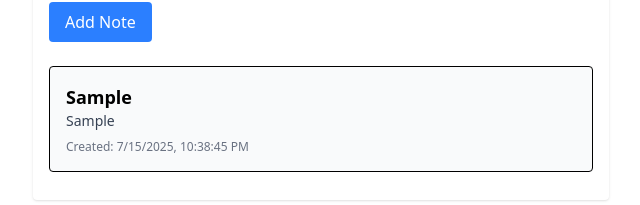
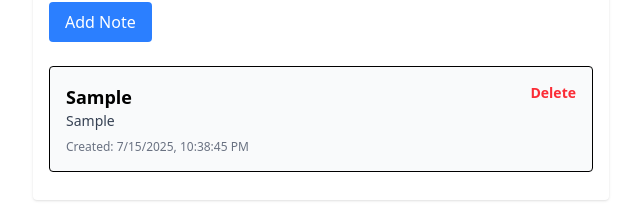
Before and after one commit to DanSev7/Notes-App, a React (Vite) app in the folder ts-notes-app/: page / in a window 1280 px wide. Both pictures are taken after typing "Sample", "Sample" into the empty fields and a click on the button "Add Note". Shown: the part 232-437 px from the top of the page, without its empty margins (319-959 px from the left). Built offline with nearby package versions, Linux system fonts and the light colour scheme.

Commit message:
Add Delete Note Functionality

```diff
--- a/ts-notes-app/src/App.tsx
+++ b/ts-notes-app/src/App.tsx
@@ -2,6 +2,7 @@ import type { Note } from './types/note';
 import { NoteCard } from './components/NoteCard';
 import { useState } from 'react';
 import { v4 as uuidv4 } from 'uuid';
+
 
 function App() {
   const [notes, setNotes] = useState<Note[]>([]);
@@ -23,12 +24,17 @@ function App() {
     setContent('');
   };
 
+  const handleDeleteNote = (id: string) => {
+    setNotes((prevNotes) => prevNotes.filter(note => note.id !== id));
+  };
+
   return (
     <div className="max-w-xl mx-auto mt-10 p-4 bg-white rounded shadow">
       <h1 className="text-2xl font-bold mb-4">📝 My Notes</h1>
 
-      {/* Input Form */}
+      {/* Form */}
       <input
+        name='title'
         type="text"
         placeholder="Title"
         className="border p-2 w-full mb-2 rounded"
@@ -36,6 +42,7 @@ function App() {
         onChange={(e) => setTitle(e.target.value)}
       />
       <textarea
+        name='content'
         placeholder="Content"
         className="border p-2 w-full mb-2 rounded"
         value={content}
@@ -48,10 +55,10 @@ function App() {
         Add Note
       </button>
 
-      {/* Notes List */}
+      {/* Notes */}
       <div className="mt-6">
         {notes.map((note) => (
-          <NoteCard key={note.id} note={note} />
+          <NoteCard key={note.id} note={note} onDelete={handleDeleteNote} />
         ))}
       </div>
     </div>
--- a/ts-notes-app/src/components/NoteCard.tsx
+++ b/ts-notes-app/src/components/NoteCard.tsx
@@ -2,16 +2,27 @@ import type { Note } from '../types/note';
 
 interface NoteCardProps {
   note: Note;
+  onDelete: (id: string) => void; // 💡 typed callback: takes string, returns nothing
 }
 
-export const NoteCard: React.FC<NoteCardProps> = ({ note }) => {
+export const NoteCard: React.FC<NoteCardProps> = ({ note, onDelete }) => {
   return (
     <div className="border p-4 rounded mb-3 bg-gray-50">
-      <h2 className="text-lg font-semibold">{note.title}</h2>
-      <p className="text-sm text-gray-700">{note.content}</p>
-      <p className="text-xs text-gray-500 mt-2">
-        Created: {note.createdAt.toLocaleString()}
-      </p>
+      <div className="flex justify-between items-start">
+        <div>
+          <h2 className="text-lg font-semibold">{note.title}</h2>
+          <p className="text-sm text-gray-700">{note.content}</p>
+          <p className="text-xs text-gray-500 mt-2">
+            Created: {note.createdAt.toLocaleString()}
+          </p>
+        </div>
+        <button
+          onClick={() => onDelete(note.id)}
+          className="text-red-500 text-sm font-semibold hover:underline ml-4"
+        >
+          Delete
+        </button>
+      </div>
     </div>
   );
 };
```
